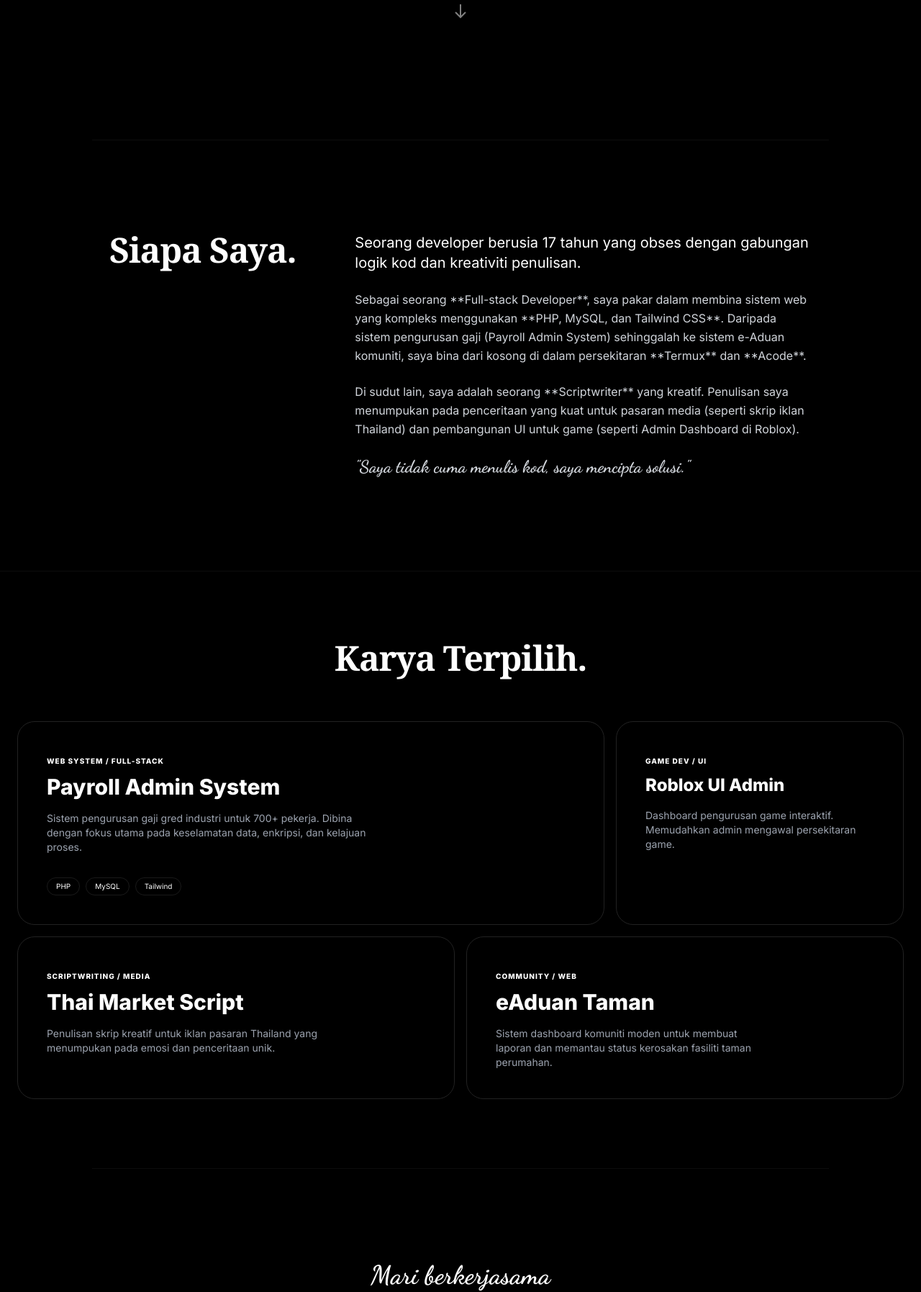
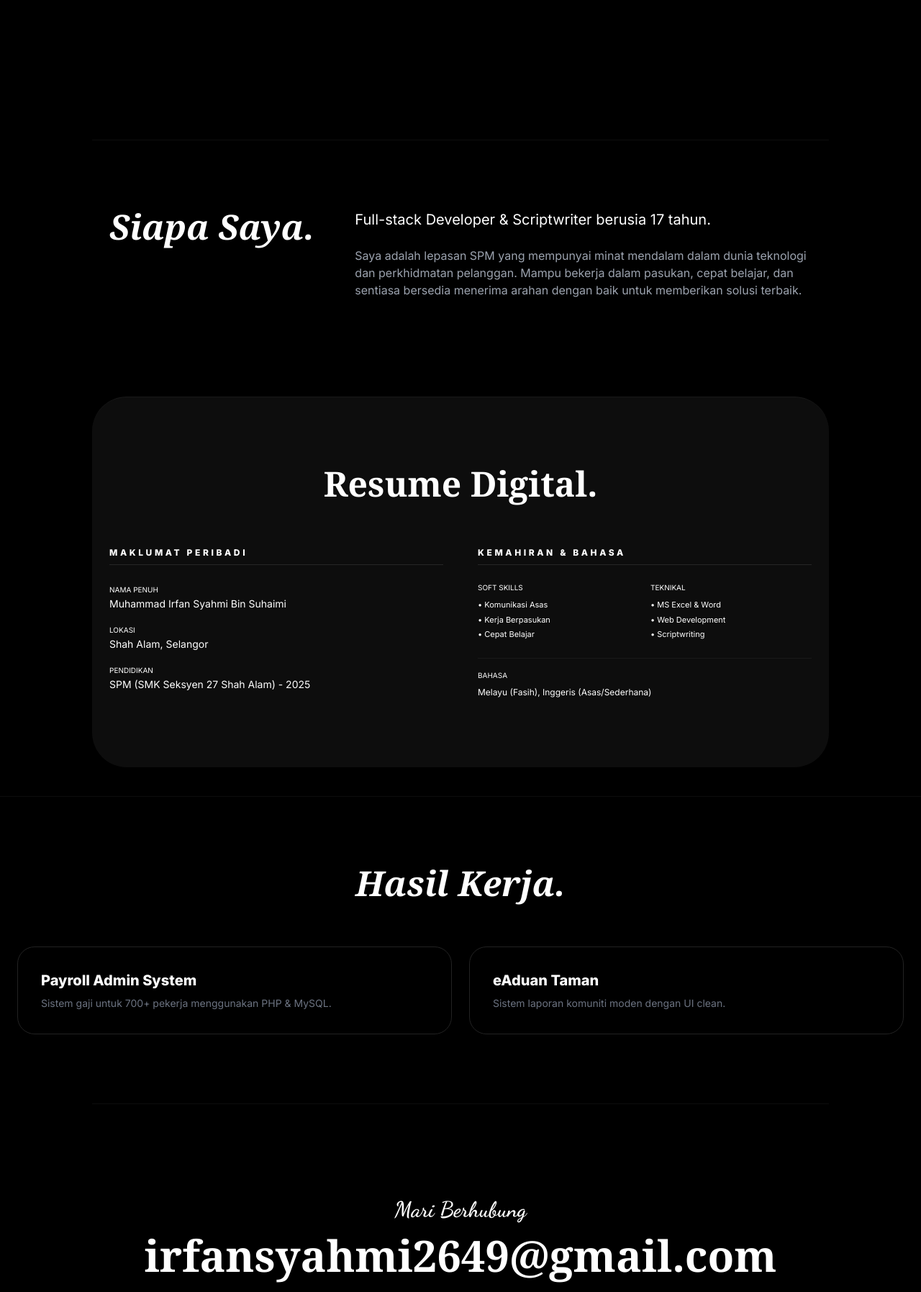
Before and after one commit to irfansyahmi2649/irfansyahmi.github.io, a plain HTML site: page index.html in a window 1280 px wide. Shown: the part 606-2401 px from the top of the page at 72% size. Drawn offline with nearby package versions, Linux system fonts and the light colour scheme.

Commit message:
Update index.html

```diff
--- a/index.html
+++ b/index.html
@@ -3,153 +3,123 @@
 <head>
     <meta charset="UTF-8">
     <meta name="viewport" content="width=device-width, initial-scale=1.0">
-    <title>Irfan Syahmi | Full-stack Developer & Scriptwriter</title>
+    <title>Irfan Syahmi | Portfolio & Resume</title>
     <script src="https://cdn.tailwindcss.com"></script>
     <link href="https://fonts.googleapis.com/css2?family=Cormorant+Garamond:wght@400;600;700&family=Dancing+Script:wght@700&family=Inter:wght@300;400;600;800&display=swap" rel="stylesheet">
     <style>
-        :root {
-            --bg: #000000;
-            --text: #ffffff;
-            --text-muted: #888888;
-            --border: #222222;
-        }
-        body {
-            font-family: 'Inter', sans-serif;
-            background-color: var(--bg);
-            color: var(--text);
-            scroll-behavior: smooth;
-        }
+        :root { --bg: #000000; --text: #ffffff; --text-muted: #888888; --border: #222222; }
+        body { font-family: 'Inter', sans-serif; background-color: var(--bg); color: var(--text); scroll-behavior: smooth; }
         .font-serif { font-family: 'Cormorant Garamond', serif; }
         .font-berangkai { font-family: 'Dancing Script', cursive; }
 
-        /* Animasi Muncul */
-        @keyframes fadeInUp {
-            from { opacity: 0; transform: translateY(30px); }
-            to { opacity: 1; transform: translateY(0); }
-        }
-        .animate-fade-in {
-            animation: fadeInUp 1s ease-out forwards;
-        }
-        .delay-1 { animation-delay: 0.2s; }
-        .delay-2 { animation-delay: 0.4s; }
-        .delay-3 { animation-delay: 0.6s; }
+        .animate-fade-in { animation: fadeInUp 1s ease-out forwards; opacity: 0; }
+        @keyframes fadeInUp { from { opacity: 0; transform: translateY(20px); } to { opacity: 1; transform: translateY(0); } }
 
-        /* Hover Effect untuk Kad */
-        .card-hover {
-            transition: all 0.4s ease;
-            border: 1px solid var(--border);
-        }
-        .card-hover:hover {
-            border-color: #ffffff;
-            background: rgba(255, 255, 255, 0.03);
-            transform: translateY(-5px);
-        }
+        .card-hover { transition: all 0.4s ease; border: 1px solid var(--border); }
+        .card-hover:hover { border-color: #ffffff; background: rgba(255, 255, 255, 0.03); }
 
-        ::selection {
-            background: #ffffff;
-            color: #000000;
-        }
+        ::selection { background: #ffffff; color: #000000; }
     </style>
 </head>
-<body class="selection:bg-white selection:text-black antialiased">
+<body class="antialiased">
 
-    <nav class="fixed w-full z-50 top-0 left-0 mix-blend-difference bg-black/50 backdrop-blur-sm border-b border-white/5">
+    <nav class="fixed w-full z-50 top-0 left-0 bg-black/80 backdrop-blur-md border-b border-white/5">
         <div class="max-w-7xl mx-auto px-6 py-4 flex justify-between items-center">
             <div class="text-xl font-extrabold tracking-tighter">I.S</div>
-            <div class="flex gap-6 text-xs font-bold tracking-widest uppercase text-muted hover:text-white transition">
-                <a href="#about">About</a>
-                <a href="#projek">Work</a>
-                <a href="#contact">Contact</a>
+            <div class="flex gap-6 text-[10px] font-bold tracking-widest uppercase text-gray-400">
+                <a href="#about" class="hover:text-white transition">About</a>
+                <a href="#projek" class="hover:text-white transition">Work</a>
+                <a href="#resume" class="hover:text-white transition">Resume</a>
+                <a href="#contact" class="hover:text-white transition">Contact</a>
             </div>
         </div>
     </nav>
 
-    <section class="min-h-screen flex flex-col justify-center items-center px-6 text-center pt-24">
-        <h2 class="font-berangkai text-4xl md:text-5xl text-muted mb-4 animate-fade-in delay-1 opacity-0">
-            Hello, Saya
-        </h2>
-        <h1 class="font-serif text-6xl md:text-9xl font-bold tracking-tight leading-none mb-10 animate-fade-in delay-2 opacity-0">
+    <section class="min-h-screen flex flex-col justify-center items-center px-6 text-center">
+        <h2 class="font-berangkai text-3xl text-muted mb-4 animate-fade-in" style="animation-delay: 0.2s">Hello, Saya</h2>
+        <h1 class="font-serif text-6xl md:text-9xl font-bold tracking-tight mb-8 animate-fade-in" style="animation-delay: 0.4s">
             Irfan Syahmi
         </h1>
-        <div class="w-24 h-[1px] bg-white animate-fade-in delay-3 opacity-0"></div>
-        <p class="mt-10 text-xs md:text-sm tracking-[0.5em] text-muted uppercase animate-fade-in delay-3 opacity-0">
-            Full-stack Developer &bull; Scriptwriter &bull; Creative Thinker
+        <p class="text-xs md:text-sm tracking-[0.5em] text-muted uppercase animate-fade-in" style="animation-delay: 0.6s">
+            Developer &bull; Scriptwriter &bull; Shah Alam
         </p>
-        <a href="#about" class="mt-16 animate-bounce opacity-50">
-            <svg width="24" height="24" fill="none" stroke="currentColor" stroke-width="2" viewBox="0 0 24 24"><path d="M19 14l-7 7-7-7M12 21V3"></path></svg>
-        </a>
     </section>
 
-    <section id="about" class="max-w-5xl mx-auto px-6 py-32 border-t border-white/5">
+    <section id="about" class="max-w-5xl mx-auto px-6 py-24 border-t border-white/5">
         <div class="grid grid-cols-1 md:grid-cols-12 gap-12">
             <div class="md:col-span-4">
-                <h2 class="font-serif text-5xl font-bold tracking-tight text-muted">Siapa Saya.</h2>
+                <h2 class="font-serif text-5xl font-bold text-muted italic">Siapa Saya.</h2>
             </div>
-            <div class="md:col-span-8 space-y-6 text-gray-300 leading-relaxed">
-                <p class="text-xl font-medium text-white">
-                    Seorang developer berusia 17 tahun yang obses dengan gabungan logik kod dan kreativiti penulisan.
-                </p>
-                <p>
-                    Sebagai seorang **Full-stack Developer**, saya pakar dalam membina sistem web yang kompleks menggunakan **PHP, MySQL, dan Tailwind CSS**. Daripada sistem pengurusan gaji (Payroll Admin System) sehinggalah ke sistem e-Aduan komuniti, saya bina dari kosong di dalam persekitaran **Termux** dan **Acode**.
-                </p>
-                <p>
-                    Di sudut lain, saya adalah seorang **Scriptwriter** yang kreatif. Penulisan saya menumpukan pada penceritaan yang kuat untuk pasaran media (seperti skrip iklan Thailand) dan pembangunan UI untuk game (seperti Admin Dashboard di Roblox).
-                </p>
-                <p class="font-berangkai text-2xl text-muted">
-                    "Saya tidak cuma menulis kod, saya mencipta solusi."
-                </p>
+            <div class="md:col-span-8 space-y-6 text-gray-400">
+                <p class="text-xl text-white">Full-stack Developer & Scriptwriter berusia 17 tahun.</p>
+                <p>Saya adalah lepasan SPM yang mempunyai minat mendalam dalam dunia teknologi dan perkhidmatan pelanggan. Mampu bekerja dalam pasukan, cepat belajar, dan sentiasa bersedia menerima arahan dengan baik untuk memberikan solusi terbaik.</p>
+            </div>
+        </div>
+    </section>
+
+    <section id="resume" class="max-w-5xl mx-auto px-6 py-24 border-t border-white/5 bg-white/5 rounded-[3rem] my-10">
+        <h2 class="font-serif text-5xl font-bold text-center mb-16">Resume Digital.</h2>
+
+        <div class="grid grid-cols-1 md:grid-cols-2 gap-12">
+            <div class="space-y-6">
+                <h3 class="text-xs font-bold tracking-[0.3em] text-muted uppercase border-b border-white/10 pb-2">Maklumat Peribadi</h3>
+                <ul class="space-y-4 text-sm">
+                    <li><span class="text-muted block text-[10px] uppercase">Nama Penuh</span> Muhammad Irfan Syahmi Bin Suhaimi</li>
+                    <li><span class="text-muted block text-[10px] uppercase">Lokasi</span> Shah Alam, Selangor</li>
+                    <li><span class="text-muted block text-[10px] uppercase">Pendidikan</span> SPM (SMK Seksyen 27 Shah Alam) - 2025</li>
+                </ul>
+            </div>
+
+            <div class="space-y-6">
+                <h3 class="text-xs font-bold tracking-[0.3em] text-muted uppercase border-b border-white/10 pb-2">Kemahiran & Bahasa</h3>
+                <div class="grid grid-cols-2 gap-4">
+                    <div>
+                        <span class="text-muted block text-[10px] uppercase mb-2">Soft Skills</span>
+                        <ul class="text-[11px] space-y-1">
+                            <li>&bull; Komunikasi Asas</li>
+                            <li>&bull; Kerja Berpasukan</li>
+                            <li>&bull; Cepat Belajar</li>
+                        </ul>
+                    </div>
+                    <div>
+                        <span class="text-muted block text-[10px] uppercase mb-2">Teknikal</span>
+                        <ul class="text-[11px] space-y-1">
+                            <li>&bull; MS Excel & Word</li>
+                            <li>&bull; Web Development</li>
+                            <li>&bull; Scriptwriting</li>
+                        </ul>
+                    </div>
+                </div>
+                <div class="mt-4 pt-4 border-t border-white/5">
+                    <span class="text-muted block text-[10px] uppercase mb-2">Bahasa</span>
+                    <p class="text-xs">Melayu (Fasih), Inggeris (Asas/Sederhana)</p>
+                </div>
             </div>
         </div>
     </section>
 
     <section id="projek" class="max-w-7xl mx-auto px-6 py-24 border-t border-white/5">
-        <h2 class="font-serif text-5xl font-bold tracking-tight text-muted text-center mb-16">Karya Terpilih.</h2>
-        <div class="grid grid-cols-1 md:grid-cols-12 gap-4">
-
-            <div class="md:col-span-8 rounded-3xl p-10 card-hover group">
-                <span class="text-[10px] font-bold text-muted uppercase tracking-widest">Web System / Full-stack</span>
-                <h3 class="text-3xl font-bold mt-2 mb-4 group-hover:italic transition-all">Payroll Admin System</h3>
-                <p class="text-gray-400 text-sm max-w-md">Sistem pengurusan gaji gred industri untuk 700+ pekerja. Dibina dengan fokus utama pada keselamatan data, enkripsi, dan kelajuan proses.</p>
-                <div class="mt-8 flex gap-2">
-                    <span class="px-3 py-1 border border-white/10 rounded-full text-[10px] text-muted">PHP</span>
-                    <span class="px-3 py-1 border border-white/10 rounded-full text-[10px] text-muted">MySQL</span>
-                    <span class="px-3 py-1 border border-white/10 rounded-full text-[10px] text-muted">Tailwind</span>
-                </div>
+        <h2 class="font-serif text-5xl font-bold text-muted text-center mb-16 italic">Hasil Kerja.</h2>
+        <div class="grid grid-cols-1 md:grid-cols-2 gap-6">
+            <div class="card-hover p-8 rounded-3xl">
+                <h4 class="text-xl font-bold mb-2">Payroll Admin System</h4>
+                <p class="text-sm text-gray-500">Sistem gaji untuk 700+ pekerja menggunakan PHP & MySQL.</p>
             </div>
-
-            <div class="md:col-span-4 rounded-3xl p-10 card-hover">
-                <span class="text-[10px] font-bold text-muted uppercase tracking-widest">Game Dev / UI</span>
-                <h3 class="text-2xl font-bold mt-2 mb-4">Roblox UI Admin</h3>
-                <p class="text-gray-400 text-sm">Dashboard pengurusan game interaktif. Memudahkan admin mengawal persekitaran game.</p>
+            <div class="card-hover p-8 rounded-3xl">
+                <h4 class="text-xl font-bold mb-2">eAduan Taman</h4>
+                <p class="text-sm text-gray-500">Sistem laporan komuniti moden dengan UI clean.</p>
             </div>
-
-            <div class="md:col-span-6 rounded-3xl p-10 card-hover">
-                <span class="text-[10px] font-bold text-muted uppercase tracking-widest">Scriptwriting / Media</span>
-                <h3 class="text-3xl font-bold mt-2 mb-4">Thai Market Script</h3>
-                <p class="text-gray-400 text-sm max-w-sm">Penulisan skrip kreatif untuk iklan pasaran Thailand yang menumpukan pada emosi dan penceritaan unik.</p>
-            </div>
-
-            <div class="md:col-span-6 rounded-3xl p-10 card-hover">
-                <span class="text-[10px] font-bold text-muted uppercase tracking-widest">Community / Web</span>
-                <h3 class="text-3xl font-bold mt-2 mb-4">eAduan Taman</h3>
-                <p class="text-gray-400 text-sm max-w-sm">Sistem dashboard komuniti moden untuk membuat laporan dan memantau status kerosakan fasiliti taman perumahan.</p>
-            </div>
-
         </div>
     </section>
 
     <section id="contact" class="max-w-5xl mx-auto px-6 py-32 border-t border-white/5 text-center">
-        <h2 class="font-berangkai text-4xl text-muted mb-4">Mari berkerjasama</h2>
-        <p class="font-serif text-6xl md:text-8xl font-bold tracking-tight mb-16 leading-none">
-            Mula Sesuatu Yang Hebat.
-        </p>
-        <div class="inline-block glass-dark border border-white/10 rounded-full px-10 py-6 hover:border-white transition group cursor-pointer">
-            <a href="mailto:irfansyahmi2649@gmail.com" class="text-2xl md:text-4xl font-extrabold tracking-tighter group-hover:italic transition-all">
-                irfansyahmi2649@gmail.com
-            </a>
-        </div>
-        <div class="mt-24 text-[10px] text-muted tracking-[0.5em] uppercase">
-            &copy; 2026 Irfan Syahmi &bull; Built in Acode & Termux
+        <h2 class="font-berangkai text-3xl text-muted mb-4">Mari Berhubung</h2>
+        <a href="mailto:irfansyahmi2649@gmail.com" class="font-serif text-4xl md:text-6xl font-bold hover:italic transition-all">
+            irfansyahmi2649@gmail.com
+        </a>
+        <p class="mt-10 text-xl font-bold tracking-widest">017-4697934</p>
+        <div class="mt-24 text-[10px] text-gray-700 tracking-[0.5em] uppercase">
+            &copy; 2026 Muhammad Irfan Syahmi
         </div>
     </section>
 
```
